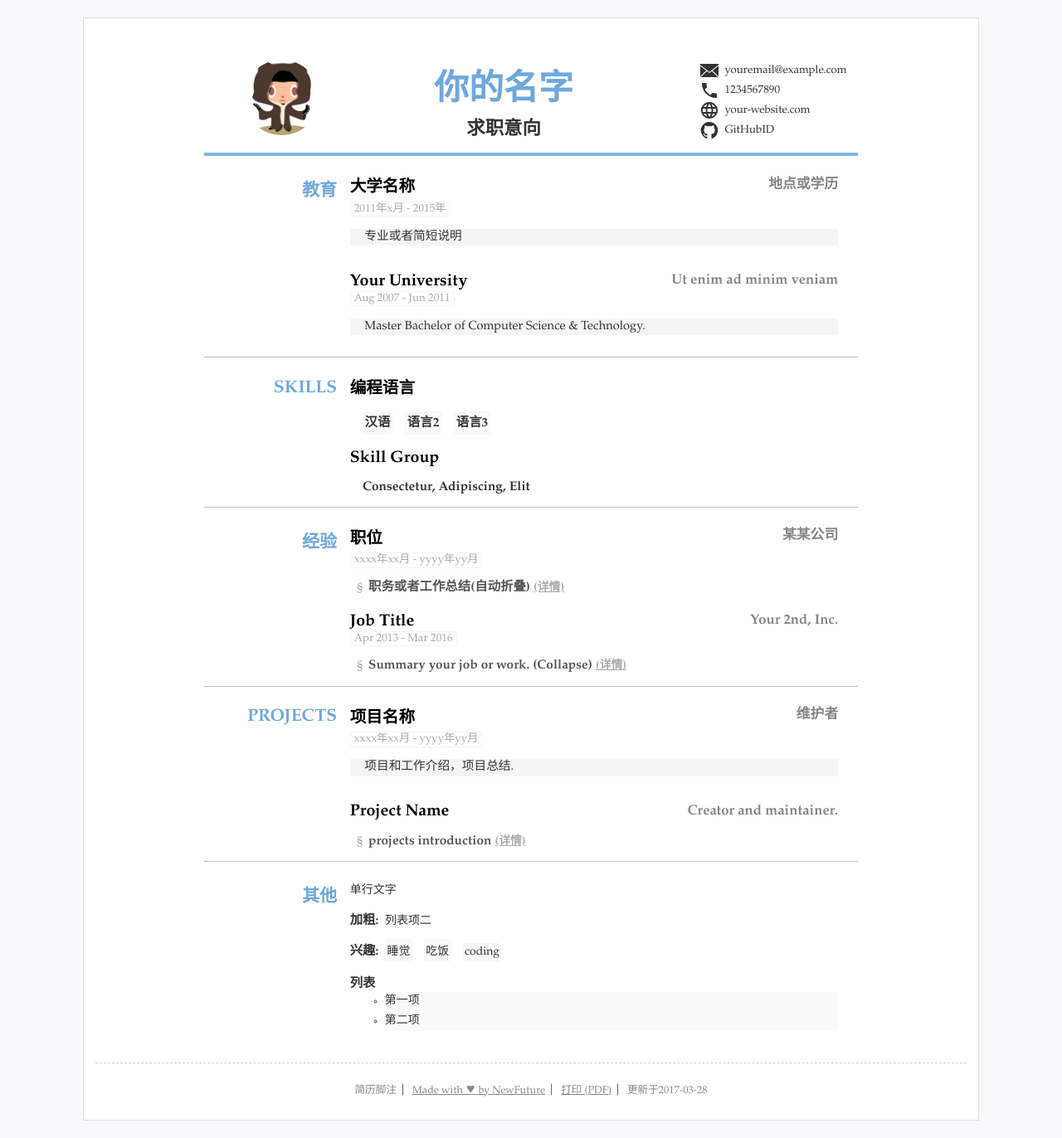
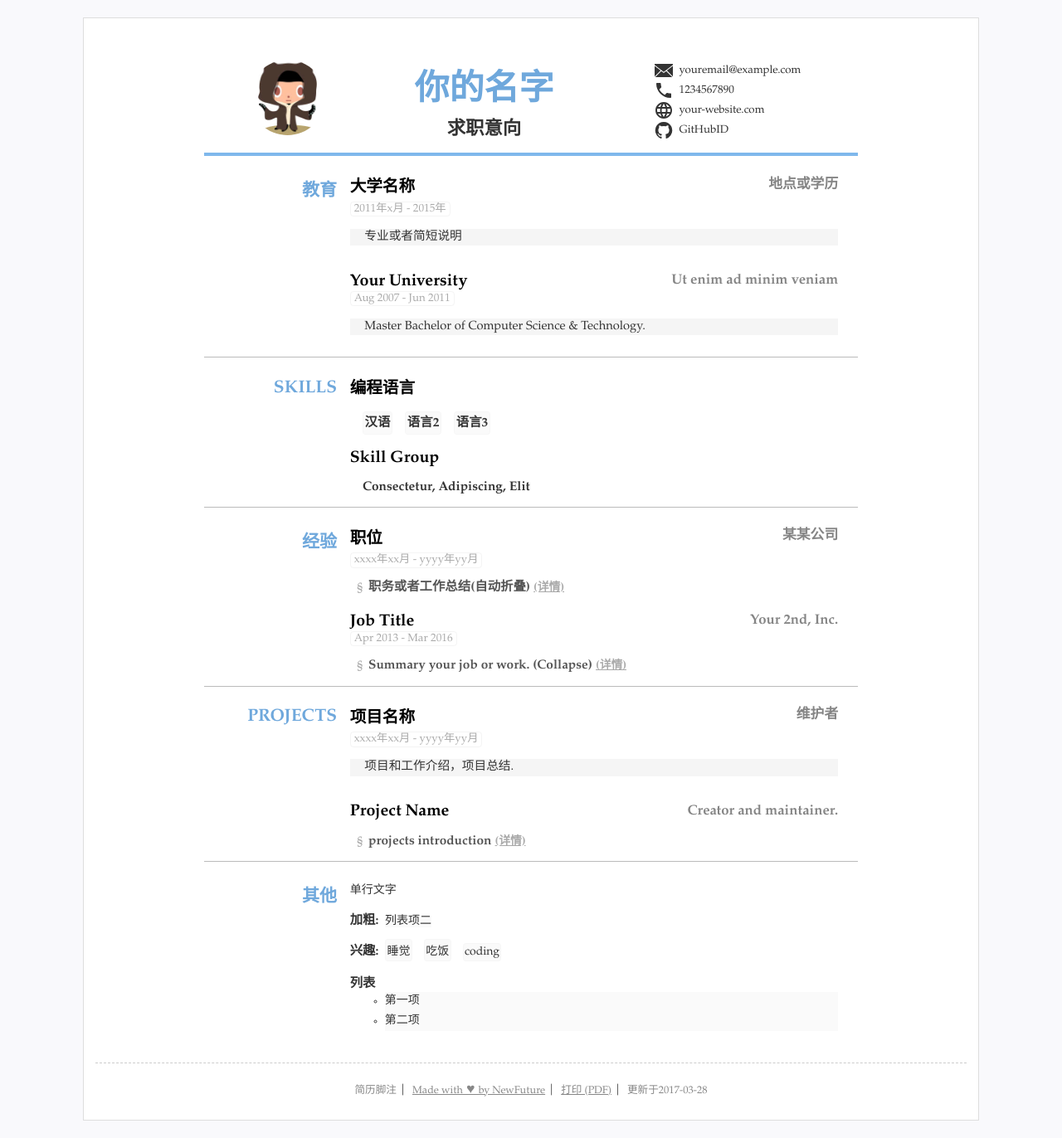
Before and after one commit to NewFuture/CV, a Jekyll site: the page built from index.html, in a window 1280 px wide. Shown: the whole page at 83% size. Built offline with Jekyll 4.4.1, drawn with Linux system fonts in a browser that asks for light colours.

Commit message:
样式优化

```diff
--- a/_sass/mobile.scss
+++ b/_sass/mobile.scss
@@ -23,8 +23,7 @@
         display: none;
     }
     #name {
-        // margin-left: 8%;
-        min-width: 50%;
+        margin-left: 8%;
     }
     #contact {
         // margin-right: 3%;
@@ -47,7 +46,7 @@
     header,
     #name {
         display: block;
-        margin: auto;
+        margin: auto !important;
     }
     #contact {
         display: block;
--- a/_sass/print.scss
+++ b/_sass/print.scss
@@ -29,10 +29,7 @@ chrome 优先
         max-width: 90%;
         border-bottom: 1px dashed #ccc;
     }
-    header {
-        // padding-top: 0;
-        margin: auto;
-    }
+
     //链接
     a,
     a:visited {
--- a/_sass/resume.scss
+++ b/_sass/resume.scss
@@ -92,40 +92,18 @@ header {
     align-items: center;
 }
 
-// /* two items */
-// li:first-child:nth-last-child(2),
-// li:first-child:nth-last-child(2) ~ li {
-// 	min-width: 45%;
-// }
-// /* three items */
-// li:first-child:nth-last-child(3),
-// li:first-child:nth-last-child(3) ~ li {
-// 	width: 33.3333%;
-// }
 .avatar,
 #name,
 #contact {
-    min-width: 26%\9;
     vertical-align: middle;
+    min-width: 25%\9; //IE 9 及以下
     *float: left; // ie 7 8
-}
-
-
-/*hack for ie10*/
-
-@media screen and (-ms-high-contrast: active),
-(-ms-high-contrast: none) {
-    /* IE10-specific styles go here */
-    .avatar,
-    #name {
-        min-width: 0;
-    }
 }
 
 //头像
 .avatar {
     max-width: 27%;
-    margin-left: 6%;
+    margin-left: 7%;
     img {
         max-width: 8.5em;
         height: 6.5em;
@@ -136,7 +114,7 @@ header {
 #name {
     text-align: center;
     &:first-child {
-        min-width: 45%;
+        margin-left: 8%
     }
     // #fullname,
     h1 {
@@ -156,15 +134,14 @@ header {
 }
 
 #contact {
+    margin-right: 7%;
     text-align: left;
     font-size: .95em;
     font-style: normal;
     padding: 0 1em;
     *line-height: 1.5em; //ie 7,8 高度
+    *min-width: 20%;
     float: right\9; //兼容IE789
-    &:nth-child(2) {
-        min-width: 33%;
-    }
 }
 
 //图标
@@ -175,6 +152,19 @@ header {
         vertical-align: middle;
         max-height: 95%;
         fill: $default_color;
+    }
+}
+
+
+/*hack for ie10*/
+
+@media screen and (-ms-high-contrast: active),
+(-ms-high-contrast: none) {
+    /* IE10-specific styles go here */
+    .avatar,
+    #name,
+    #contact {
+        min-width: 0;
     }
 }
 
```
